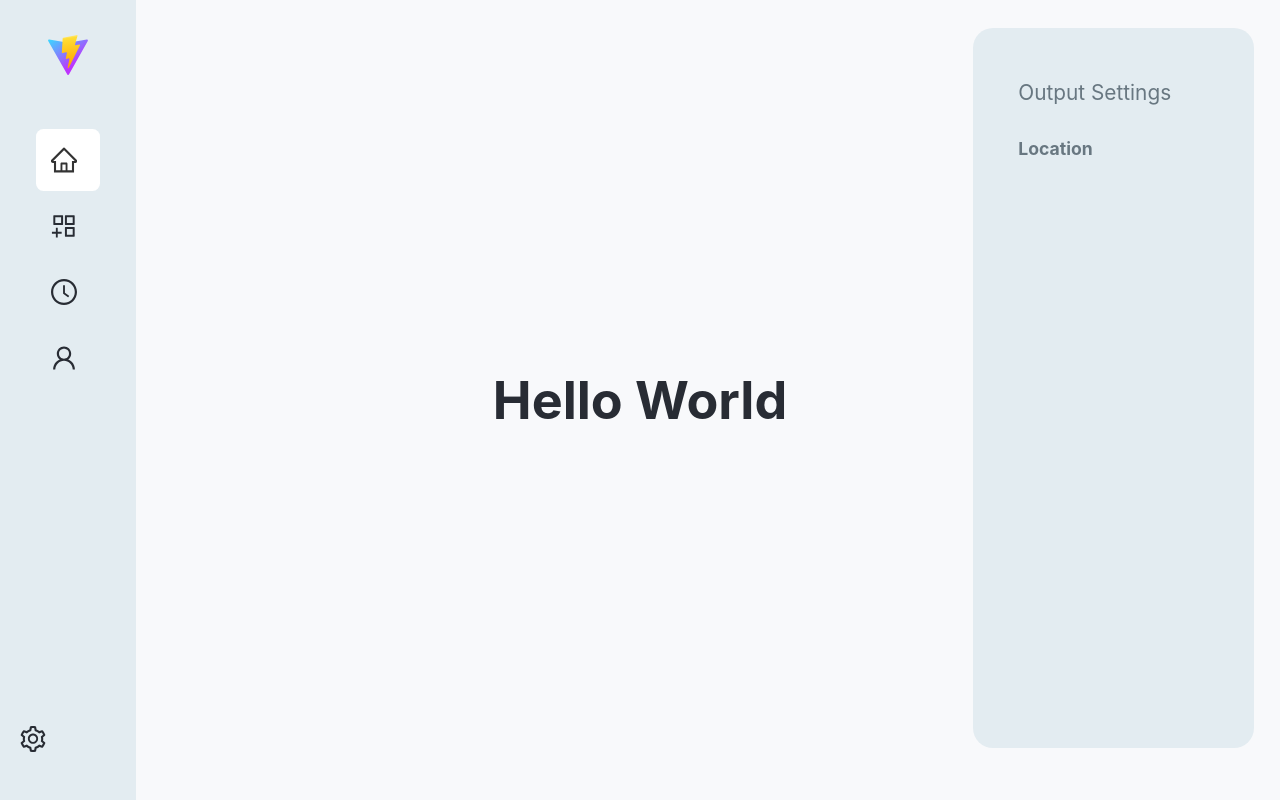
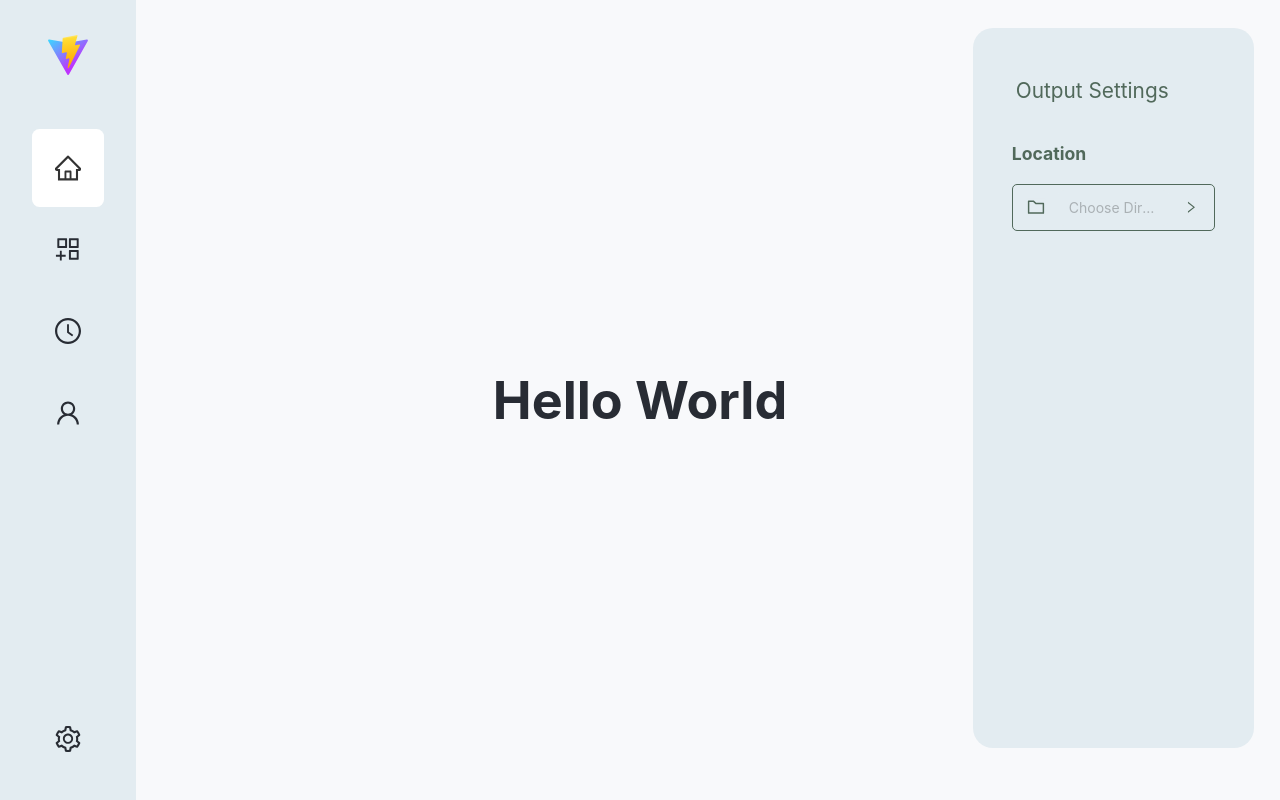
Before and after one commit to RitinDev/emotech-frontend-task, a React (Create React App) app: page / in a window 1280 px wide. Built offline with nearby package versions, Linux system fonts and the light colour scheme.

Commit message:
Add Directory Location Button

```diff
--- a/src/components/RightSidebar.css
+++ b/src/components/RightSidebar.css
@@ -4,8 +4,8 @@
     height: 90%;
     /* Need a very light gray background */
     background: #e3ecf1;
-    color: #687781;
-    padding: 2em 1.75em;
+    color: #51695b;
+    padding: 1.75em 1.5em;
 
     display: flex;
     flex-direction: column;
@@ -20,17 +20,52 @@
     border-radius: 20px;
 }
 
-.right-sidebar p {
-    padding: 0;
-    margin: 0;
-}
-
 .output-settings-header {
     font-size: 1.3rem;
     margin: 0.25rem;
+    padding: 0;
 }
 
-.file-location-header {
+.directory-location-header {
     font-size: 1.1rem;
     font-weight: bold;
+    padding: 0;
+    margin: 0.25rem 0.25rem 1.25rem 0;
+    text-align: left;
 }
+
+.file-location-input {
+    display: flex;
+    align-items: center;
+    border: 1px solid #51695b;
+    border-radius: 5px;
+    cursor: pointer;
+  }
+
+  .input-prefix {
+    padding: 7px 10px;
+    margin-right: -1px;
+    transform: scale(0.7);
+  }
+
+  .input-suffix {
+    margin-left: -1px;
+    border-left: none;
+    padding: 7px 10px;
+    transform: scale(0.5);
+  }
+
+  input.ant-input {
+    padding: 7px 11px;
+    background-color: #e3ecf1;
+    border: none;
+    outline: none;
+    box-shadow: none;
+    cursor: text;
+  }
+
+  input.ant-input:focus {
+    border: none;
+    outline: none;
+    box-shadow: none;
+  }
--- a/src/components/RightSidebar.js
+++ b/src/components/RightSidebar.js
@@ -1,11 +1,29 @@
-import './RightSidebar.css'
+import React, { useState } from 'react';
+import './RightSidebar.css';
+import { Input } from 'antd';
+import { FolderOutlined, RightOutlined } from '@ant-design/icons';
 
 const RightSidebar = () => {
+    const [directoryPath, setDirectoryPath] = useState('');
+
+    const handleDirectoryChange = (event) => {
+        setDirectoryPath(event.target.value);
+    }
     return (
         <div className="right-sidebar">
             <p className='output-settings-header'>Output Settings</p>
-            <div className="file-location">
-                <p className='file-location-header'>Location</p>
+            <div className="directory-location">
+                <p className='directory-location-header'>Location</p>
+                <div className="file-location-input">
+                    <span className="input-prefix"><FolderOutlined style={{background: '#e3ecf1'}}/></span>
+                    <Input
+                        style={{ backgroundColor: '#e3ecf1' }}
+                        placeholder="Choose Directory"
+                        value={directoryPath}
+                        onChange={handleDirectoryChange}
+                    />
+                    <span className="input-suffix"><RightOutlined style={{background: '#e3ecf1'}} /></span>
+                </div>
             </div>
         </div>
     )
--- a/src/components/Sidebar.css
+++ b/src/components/Sidebar.css
@@ -9,6 +9,7 @@
 
     display: flex;
     flex-direction: column;
+    align-items: center;
     gap: 15px;
 
     /* Stick to left side of the screen */
@@ -41,14 +42,13 @@
     display: flex;
     flex-direction: column;
     gap: 0.15em;
-    align-items: center;
 }
 
 .sidebar li {
     width: 35%;
     height: 35%;
     margin: 0;
-    padding: 0.6em;
+    padding: 0.9em;
     cursor: pointer;
 }
 
```
